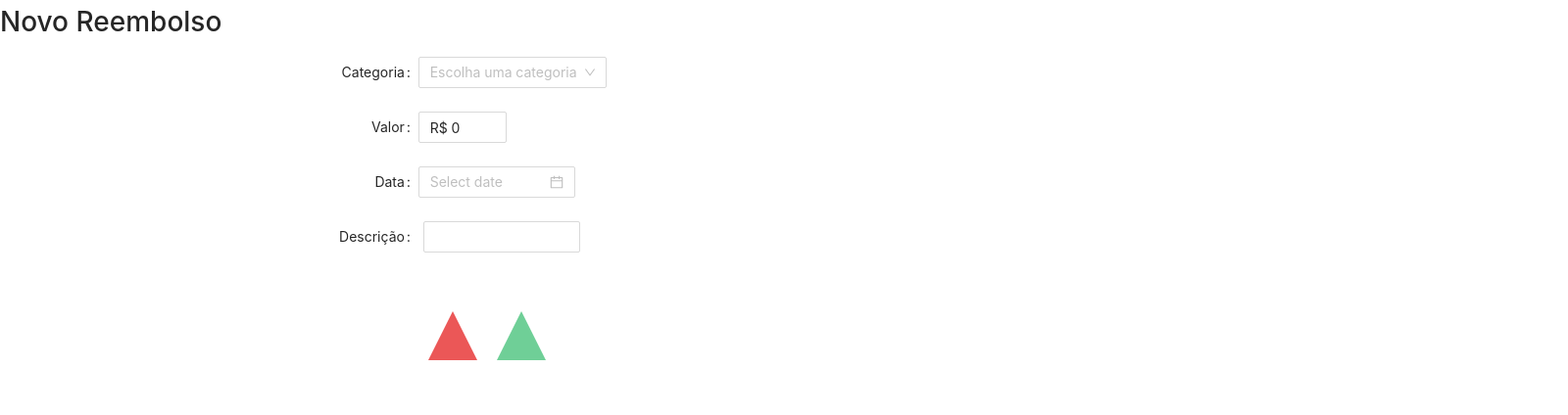
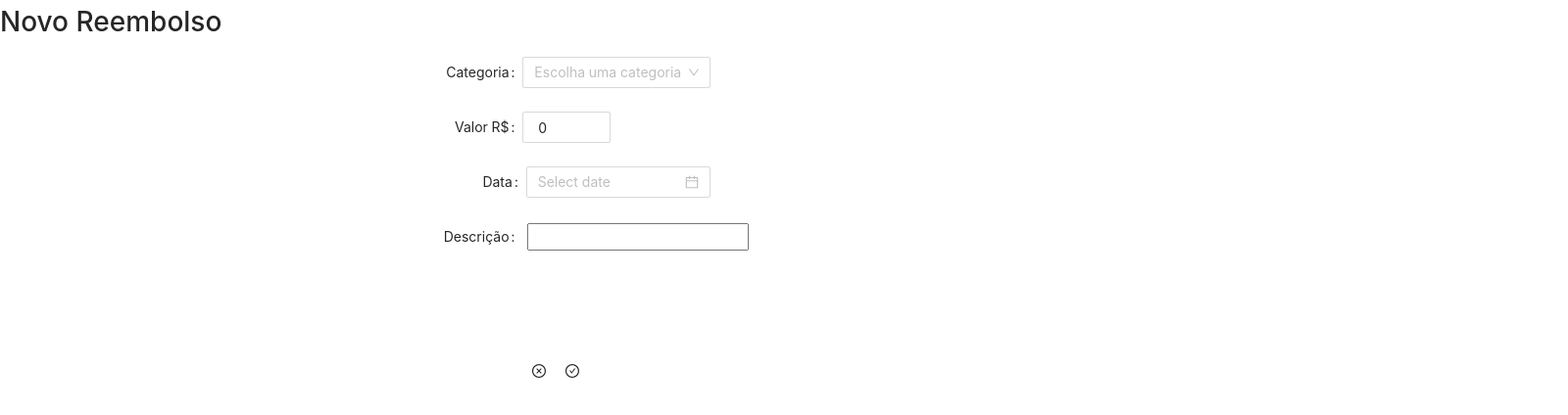
Before and after one commit to ricardossantis/reembolsa_ai, a React (Create React App) app: page / in a window 1280 px wide. Shown: the top 424 px of the page at 98% size, 1600 px wide, since content can reach past the window. Built offline with nearby package versions, Linux system fonts and the light colour scheme.

Commit message:
wip: input and data styles

```diff
--- a/package.json
+++ b/package.json
@@ -3,6 +3,7 @@
   "version": "0.1.0",
   "private": true,
   "dependencies": {
+    "@ant-design/icons": "^4.2.2",
     "@testing-library/jest-dom": "^4.2.4",
     "@testing-library/react": "^9.3.2",
     "@testing-library/user-event": "^7.1.2",
--- a/src/components/refound-request/index.jsx
+++ b/src/components/refound-request/index.jsx
@@ -1,14 +1,13 @@
 import React from "react";
-import { Form, Input, Select, Button, DatePicker, InputNumber } from "antd";
+import { Form, Input, Select, DatePicker, InputNumber } from "antd";
 import styled from "styled-components";
+import { CloseCircleOutlined, CheckCircleOutlined } from "@ant-design/icons";
 import {
-  StyledTriagle1,
-  StyledTriagle2,
-  StyledAside,
+  StyledNumber,
   StyledInput,
   StyledForm,
+  StyledDenyButton,
   StyledConfirmButton,
-  StyledButton,
   StyledH1,
 } from "./styled-refound";
 
@@ -47,31 +46,31 @@ const RefoundRequest = () => {
           </Input.Group>
         </Form.Item>
 
-        <Form.Item label="Valor">
+        <Form.Item label="Valor R$">
           <InputNumber
-            defaultValue={0}
+            defaultValue={"0"}
             formatter={(value) =>
-              `R$ ${value}`.replace(/\B(?=(\d{3})+(?!\d))/g, ",")
+              ` ${value}`.replace(/\B(?=(\d{3})+(?!\d))/g, ",")
             }
             parser={(value) => value.replace(/\$\s?|(,*)/g, "")}
           />
         </Form.Item>
-
-        <Form.Item label="Data">
-          <DatePicker />
-        </Form.Item>
-
+        <StyledData>
+          <Form.Item label="Data">
+            <DatePicker />
+          </Form.Item>
+        </StyledData>
         <Form.Item name={["user", "introduction"]} label="Descrição">
           <StyledInput />
         </Form.Item>
 
         <Form.Item wrapperCol={{ ...layout.wrapperCol, offset: 8 }}>
-          <StyledButton type="primary" htmlType="submit">
-            <StyledTriagle1 />
-          </StyledButton>
-          <StyledButton type="primary" htmlType="submit">
-            <StyledTriagle2 />
-          </StyledButton>
+          <StyledDenyButton type="primary" htmlType="submit">
+            <CloseCircleOutlined />
+          </StyledDenyButton>
+          <StyledConfirmButton type="primary" htmlType="submit">
+            <CheckCircleOutlined />
+          </StyledConfirmButton>
         </Form.Item>
       </StyledForm>
     </div>
@@ -80,37 +79,6 @@ const RefoundRequest = () => {
 
 export default RefoundRequest;
 
-const StyledRefound = styled.div`
-  /* width: 100% */
-  display: flex;
-  position: relative;
-  flex-direction: column;
-  justify-content: space-between;
-  margin-top: 2%;
-  margin-right: 5%;
-  float: right;
-  // width: 23vw;
-  // height: 40vw;
-  // @media (min-width: 300px) and (max-width: 500px){
-  //   width: 100%;
-  // }
+const StyledData = styled.div`
+  margin-left: 5px;
 `;
-const StyledFormRefound = styled(StyledRefound)`
-  display: flex;
-  flex-direction: row;
-  @media (min-width: 501px) and (max-width: 800px) {
-    flex-direction: column;
-    flex-wrap: wrap;
-    justify-content: center;
-    width: 100vw;
-    margin-left: 0%;
-    margin-top: 20%;
-  }
-
-  @media (min-width: 319px) and (max-width: 500px) {
-    margin: 20%;
-    flex-direction: column;
-    top: -50%;
-    left: 15%;
-  }
-`;
--- a/src/components/refound-request/styled-refound.jsx
+++ b/src/components/refound-request/styled-refound.jsx
@@ -1,5 +1,5 @@
 import styled from "styled-components";
-import { Form, Input } from "antd";
+import { Form, DatePicker } from "antd";
 
 const StyledAside = styled.aside`
   height: 100vh;
@@ -14,7 +14,7 @@ const StyledAside = styled.aside`
   }
 `;
 
-const StyledButton = styled.button`
+const StyledButton1 = styled.button`
   border: none;
   background-color: transparent;
   padding-top: 6px;
@@ -35,7 +35,7 @@ const StyledButton = styled.button`
   }
 `;
 
-const StyledConfirmButton = styled(StyledButton)`
+const StyledDenyButton = styled(StyledButton1)`
   margin-top: 40%;
   @media (min-width: 351px) and (max-width: 800px) {
     width: 80vw;
@@ -46,29 +46,46 @@ const StyledConfirmButton = styled(StyledButton)`
   }
 `;
 
-const StyledTriagle1 = styled.div`
-  width: 0;
-  height: 0;
-  border-left: 25px solid transparent;
-  border-right: 25px solid transparent;
-  border-bottom: 50px solid #eb5757;
+const StyledButton2 = styled.button`
+  border: none;
+  background-color: transparent;
+  padding-top: 6px;
+  padding-bottom: 6px;
+  padding-left: 10px;
+  padding-right: 10px;
+  margin-top: 30px;
+  text-align: center;
+  @media (min-width: 501px) and (max-width: 800px) {
+    width: 25%;
+    margin-left: 45%;
+    margin-top: 3%;
+  }
+  @media screen and (max-width: 500px) {
+    width: 25%;
+    margin-left: -30%;
+    margin-top: 3%;
+  }
 `;
 
-const StyledTriagle2 = styled.div`
-  width: 0;
-  height: 0;
-  border-left: 25px solid transparent;
-  border-right: 25px solid transparent;
-  border-bottom: 50px solid #6fcf97;
+const StyledConfirmButton = styled(StyledButton2)`
+  margin-top: 40%;
+  @media (min-width: 351px) and (max-width: 800px) {
+    width: 80vw;
+    align-self: center;
+    text-align: center;
+    margin-top: 35%;
+    margin-left: 10%;
+  }
 `;
 
-const StyledInput = styled(Input)`
+const StyledInput = styled.input`
   margin-left: 5px;
 `;
 
 const StyledForm = styled(Form)`
   display: flex;
   flex-direction: column;
+  width: 200vh;
   height: 10vh;
   margin-bottom: 40%;
 
@@ -78,9 +95,7 @@ const StyledForm = styled(Form)`
 `;
 
 const StyledH1 = styled.h1`
-  width: 23vw;
   text-align: center;
-  height: 25vh;
   display: flex;
   @media screen and (max-width: 800px) {
     text-align: center;
@@ -91,13 +106,16 @@ const StyledH1 = styled.h1`
   }
 `;
 
+const StyledNumber = styled.input`
+  margin-left: 5px;
+`;
+
 export {
-  StyledTriagle1,
-  StyledTriagle2,
+  StyledNumber,
   StyledAside,
   StyledInput,
   StyledForm,
+  StyledDenyButton,
   StyledConfirmButton,
-  StyledButton,
   StyledH1,
 };
```
Also changed, not shown: 1 other file (tests, documents, lock files or other folders).
